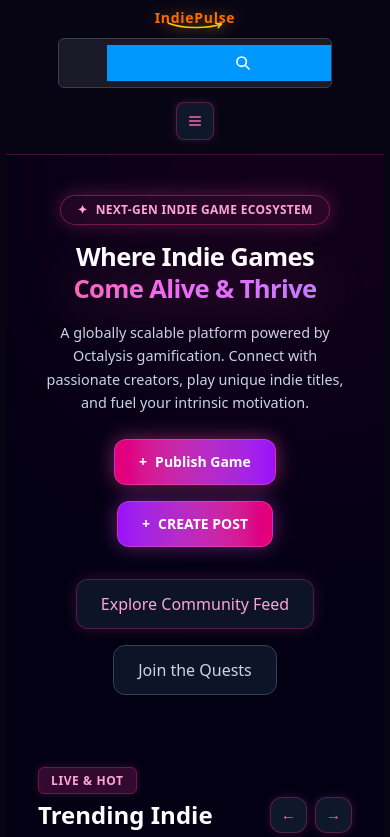
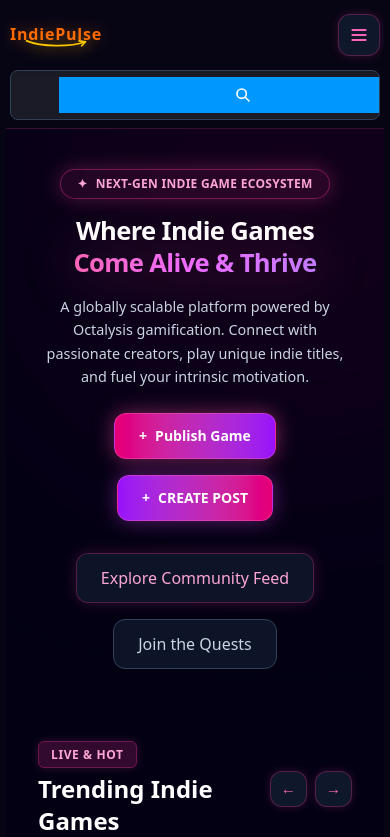
Before and after one commit to Patil-IndiePulse/IndiePulse, a Next.js app: page / in a window 390 px wide. Shown: the top 837 px of the page. Built offline with nearby package versions, Linux system fonts and the light colour scheme.

Commit message:
fix mobile responsive steam layout with logo on left, hamburger on right, and full width search bar below

```diff
--- a/app/page.tsx
+++ b/app/page.tsx
@@ -40,78 +40,33 @@ export default function Home() {
       <div className="absolute top-0 left-1/4 w-96 h-96 bg-pink-600/15 rounded-full blur-[140px] pointer-events-none"></div>
       <div className="absolute top-1/3 right-1/4 w-96 h-96 bg-purple-600/15 rounded-full blur-[140px] pointer-events-none"></div>
 
-      {/* Navigation Bar - Steam Style Single Line Layout filling all gaps */}
-      <nav className="w-full border-b border-pink-500/25 px-2.5 py-2 flex items-center justify-between gap-2 relative z-50 bg-[#030014]">
+      {/* Navigation Bar - Perfect Responsive Steam Style Layout */}
+      <nav className="w-full border-b border-pink-500/20 px-3 py-2.5 flex flex-col gap-2.5 relative z-50 bg-[#030014]">
 
-        {/* Left: IndiePulse Logo */}
+        {/* Top Row: Logo on Left, Hamburger Menu on Right */}
+        <div className="w-full flex items-center justify-between">
+
+          {/* Left: Slim IndiePulse Logo */}
           <div className="flex flex-col items-start cursor-pointer group shrink-0">
-          <div className="text-sm md:text-base font-black tracking-wider text-orange-500 drop-shadow-[0_0_8px_rgba(249,115,22,0.4)]">
+            <div className="text-base font-black tracking-wider text-orange-500 drop-shadow-[0_0_8px_rgba(249,115,22,0.4)]">
               IndiePulse
             </div>
             <div className="w-full flex justify-center -mt-1.5">
-            <svg className="w-14 md:w-20 h-2 text-yellow-400 drop-shadow-[0_0_8px_rgba(250,204,21,0.9)]" viewBox="0 0 140 18" fill="none" xmlns="http://www.w3.org/2000/svg">
+              <svg className="w-16 h-2 text-yellow-400 drop-shadow-[0_0_8px_rgba(250,204,21,0.9)]" viewBox="0 0 140 18" fill="none" xmlns="http://www.w3.org/2000/svg">
                 <path d="M4 2C38 16 102 16 136 4" stroke="currentColor" strokeWidth="4" strokeLinecap="round" />
                 <path d="M122 2L136 4L128 13" stroke="currentColor" strokeWidth="4" strokeLinecap="round" strokeLinejoin="round" />
               </svg>
             </div>
           </div>
 
-        {/* Center: Steam-Style Search Bar filling the middle gap perfectly */}
-        <div className="relative flex-1 mx-2">
-          <div className="relative flex items-center bg-[#1a1b26] border border-slate-700 rounded-md overflow-hidden shadow-inner">
-            <input
-              type="text"
-              value={searchQuery}
-              onChange={(e) => {
-                setSearchQuery(e.target.value);
-                setIsSearching(true);
-              }}
-              onFocus={() => setIsSearching(true)}
-              placeholder="Search the store"
-              className="w-full bg-transparent px-3 py-1.5 text-xs text-white placeholder-slate-400 italic focus:outline-none"
-            />
-            <button
-              type="button"
-              className="bg-[#0098ff] hover:bg-[#007acc] px-3 py-1.5 flex items-center justify-center transition-colors shrink-0 cursor-pointer"
-              aria-label="Search"
-            >
-              <svg className="w-4 h-4 text-white" fill="none" stroke="currentColor" strokeWidth="2.5" viewBox="0 0 24 24">
-                <path strokeLinecap="round" strokeLinejoin="round" d="M21 21l-6-6m2-5a7 7 0 11-14 0 7 7 0 0114 0z"></path>
-              </svg>
-            </button>
-          </div>
-
-          {isSearching && searchQuery.trim().length > 0 && (
-            <div className="absolute top-full mt-2 left-0 w-full bg-[#070514] border border-pink-500/50 rounded-xl shadow-2xl overflow-hidden z-50">
-              {mockSearchResults.length > 0 ? (
-                mockSearchResults.map((item, index) => (
-                  <a
-                    key={index}
-                    href={item.link}
-                    onClick={() => setIsSearching(false)}
-                    className="block px-3 py-2 hover:bg-pink-950/40 border-b border-slate-800/50 last:border-none transition-colors cursor-pointer"
-                  >
-                    <div className="text-xs font-semibold text-white">{item.title}</div>
-                    <div className="text-[9px] text-pink-400 uppercase tracking-wider">{item.type}</div>
-                  </a>
-                ))
-              ) : (
-                <div className="px-3 py-2 text-xs text-slate-400 text-center">
-                  No results found for "{searchQuery}"
-                </div>
-              )}
-            </div>
-          )}
-        </div>
-
           {/* Right: Hamburger Menu Button */}
           <div className="shrink-0 relative">
             <button
               onClick={() => setIsMenuOpen(!isMenuOpen)}
-            className="p-1.5 bg-slate-900 border border-pink-500/30 rounded-lg text-slate-300 hover:text-white transition-all cursor-pointer shadow-[0_0_8px_rgba(236,72,153,0.2)] flex items-center justify-center"
+              className="p-2 bg-slate-900 border border-pink-500/30 rounded-xl text-slate-300 hover:text-white transition-all cursor-pointer shadow-[0_0_10px_rgba(236,72,153,0.2)] flex items-center justify-center"
               aria-label="Toggle Menu"
             >
-            <svg className="w-4 h-4 text-pink-400" fill="none" stroke="currentColor" strokeWidth="2.2" viewBox="0 0 24 24">
+              <svg className="w-5 h-5 text-pink-400" fill="none" stroke="currentColor" strokeWidth="2.2" viewBox="0 0 24 24">
                 <path strokeLinecap="round" strokeLinejoin="round" d="M4 6h16M4 12h16M4 18h16"></path>
               </svg>
             </button>
@@ -163,6 +118,55 @@ export default function Home() {
                 <a href="/menu" onClick={() => setIsMenuOpen(false)} className="mt-1 px-3.5 py-3 bg-gradient-to-r from-pink-600/30 to-purple-600/30 hover:from-pink-600/50 hover:to-purple-600/50 border border-pink-500/50 rounded-xl text-xs font-bold text-pink-300 transition-colors flex items-center justify-between shadow-[0_0_15px_rgba(236,72,153,0.3)]">
                   <span>⚙️ Settings and Activity (Laptop View)</span> <span>→</span>
                 </a>
+              </div>
+            )}
+          </div>
+        </div>
+
+        {/* Bottom Row: Steam-Style Full Width Search Bar with Blue Search Button */}
+        <div className="w-full relative">
+          <div className="relative flex items-center bg-[#1a1b26] border border-slate-700 rounded-lg overflow-hidden shadow-inner">
+            <input
+              type="text"
+              value={searchQuery}
+              onChange={(e) => {
+                setSearchQuery(e.target.value);
+                setIsSearching(true);
+              }}
+              onFocus={() => setIsSearching(true)}
+              placeholder="Search the store"
+              className="w-full bg-transparent px-3.5 py-2 text-xs text-white placeholder-slate-400 italic focus:outline-none"
+            />
+            <button
+              type="button"
+              className="bg-[#0098ff] hover:bg-[#007acc] px-4 py-2 flex items-center justify-center transition-colors shrink-0 cursor-pointer"
+              aria-label="Search"
+            >
+              <svg className="w-4 h-4 text-white" fill="none" stroke="currentColor" strokeWidth="2.5" viewBox="0 0 24 24">
+                <path strokeLinecap="round" strokeLinejoin="round" d="M21 21l-6-6m2-5a7 7 0 11-14 0 7 7 0 0114 0z"></path>
+              </svg>
+            </button>
+          </div>
+
+          {isSearching && searchQuery.trim().length > 0 && (
+            <div className="absolute top-full mt-2 left-0 w-full bg-[#070514] border border-pink-500/50 rounded-xl shadow-2xl overflow-hidden z-50">
+              {mockSearchResults.length > 0 ? (
+                mockSearchResults.map((item, index) => (
+                  <a
+                    key={index}
+                    href={item.link}
+                    onClick={() => setIsSearching(false)}
+                    className="block px-3 py-2 hover:bg-pink-950/40 border-b border-slate-800/50 last:border-none transition-colors cursor-pointer"
+                  >
+                    <div className="text-xs font-semibold text-white">{item.title}</div>
+                    <div className="text-[9px] text-pink-400 uppercase tracking-wider">{item.type}</div>
+                  </a>
+                ))
+              ) : (
+                <div className="px-3 py-2 text-xs text-slate-400 text-center">
+                  No results found for "{searchQuery}"
+                </div>
+              )}
             </div>
           )}
         </div>
```
Lines whose indentation alone changed are shown as unchanged.
